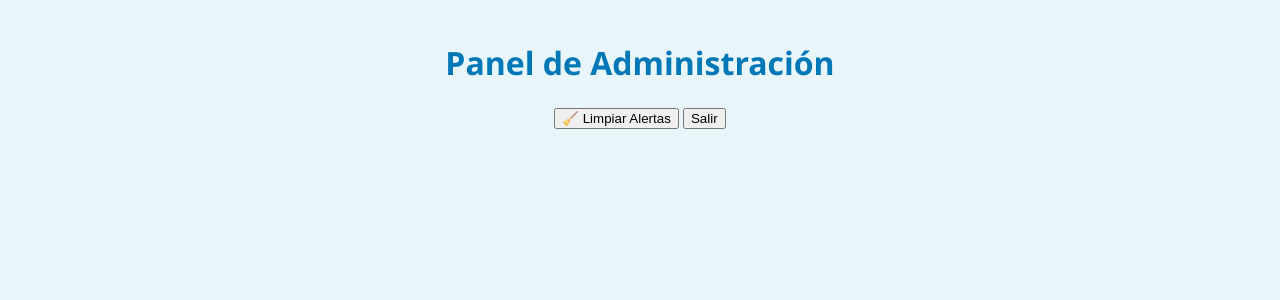
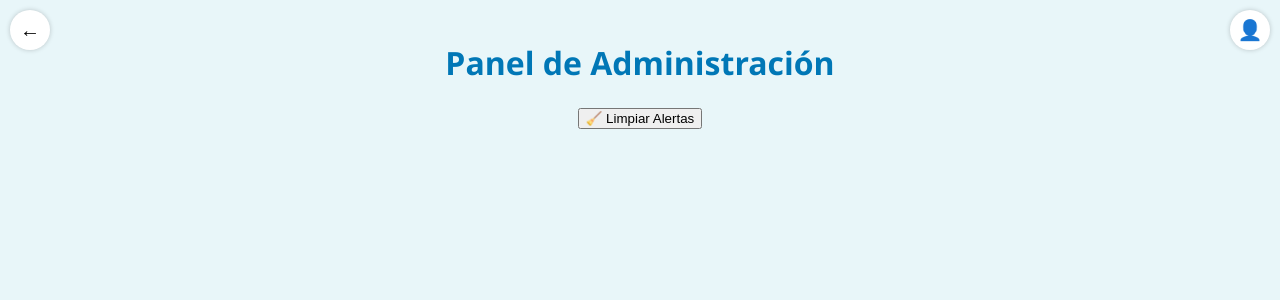
Before and after one commit to leila2208/TCC-Cloud-Alertas, a Flask app: page /admin in a window 1280 px wide. Shown: the top 300 px of the page. Run offline with Flask 3, Linux system fonts and the light colour scheme; the visitor is signed in with stand-in values (Sample User, id 1); data that the repository does not hold is empty.

Commit message:
Update admin.html

```diff
--- a/templates/admin.html
+++ b/templates/admin.html
@@ -1,20 +1,69 @@
 <!DOCTYPE html>
 <html lang="es">
 <head>
-    <meta charset="UTF-8">
+  <meta charset="UTF-8" />
   <title>Panel de Administración</title>
-    <link rel="stylesheet" href="/static/styles.css">
+  <link rel="stylesheet" href="/static/styles.css" />
+  <style>
+    .icon-button {
+      position: fixed;
+      top: 10px;
+      width: 40px;
+      height: 40px;
+      border-radius: 50%;
+      background: white;
+      border: none;
+      font-size: 20px;
+      box-shadow: 0 0 5px rgba(0,0,0,0.2);
+      cursor: pointer;
+    }
+    .back-button {
+      left: 10px;
+    }
+    .logout-button {
+      right: 10px;
+    }
+    .alerta {
+      cursor: pointer;
+    }
+  </style>
 </head>
 <body>
+  <button class="icon-button back-button" onclick="window.location.href='https://tu-link-canva-celular'">←</button>
+  <button class="icon-button logout-button" onclick="window.location.href='/logout'">👤</button>
+
   <h1>Panel de Administración</h1>
 
   <div style="text-align:center; margin-bottom: 20px;">
     <button onclick="limpiarAlertas()">🧹 Limpiar Alertas</button>
-        <a href="/logout"><button>Salir</button></a>
   </div>
 
   <div id="contenedor-alertas"></div>
 
   <script src="/static/alertas.js"></script>
+  <script>
+    function limpiarAlertas() {
+      fetch('/limpiar', { method: 'POST' })
+        .then(() => actualizarAlertas());
+    }
+
+    function tacharAlerta(id) {
+      fetch('/tachar', {
+        method: 'POST',
+        headers: { 'Content-Type': 'application/json' },
+        body: JSON.stringify({ id })
+      }).then(() => actualizarAlertas());
+    }
+
+    document.addEventListener('click', function (e) {
+      if (e.target.closest('.alerta')) {
+        let alerta = e.target.closest('.alerta');
+        let id = alerta.dataset.id;
+        if (id) {
+          tacharAlerta(id);
+        }
+      }
+    });
+  </script>
 </body>
 </html>
```
Lines whose indentation alone changed are shown as unchanged.
